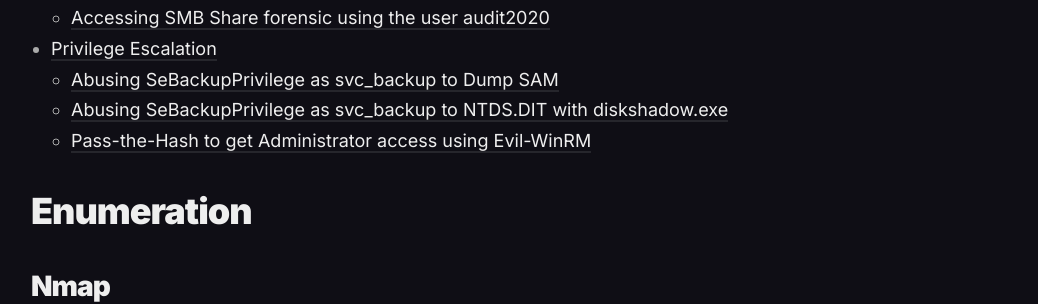
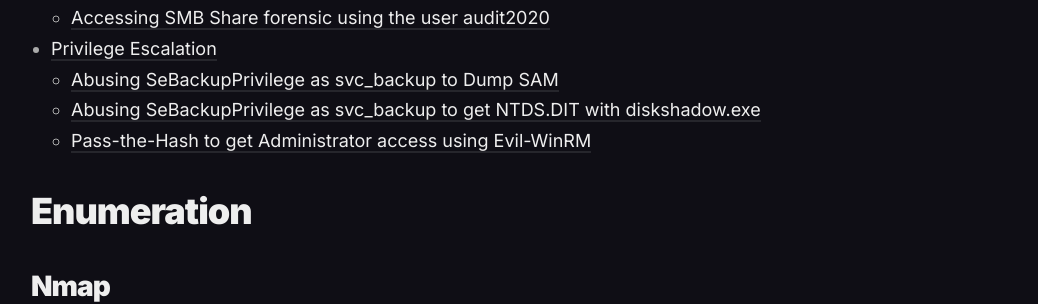
Before and after one commit to Vorkharium/vorkharium.github.io, a Jekyll site: the page built from _posts/2024-11-03-HTB-Blackfield-Write-up.md, in a window 1280 px wide and 900 px high, scrolled down 919 px. Shown: the part 161-465 px from the top of the window, without its empty margins (229-1267 px from the left). Built offline with Jekyll 4.4.1, drawn with Linux system fonts in a browser that asks for light colours; some of the changed text lies outside the part shown.

Commit message:
Update 2024-11-03-HTB-Blackfield-Write-up.md

````diff
--- a/_posts/2024-11-03-HTB-Blackfield-Write-up.md
+++ b/_posts/2024-11-03-HTB-Blackfield-Write-up.md
@@ -17,7 +17,7 @@
   - [Accessing SMB Share forensic using the user audit2020](#accessing-smb-share-forensic-using-the-user-audit2020)
 - [Privilege Escalation](#privilege-escalation)
   - [Abusing SeBackupPrivilege as svc_backup to Dump SAM](#abusing-sebackupprivilege-as-svc_backup-to-dump-sam)
-  - [Abusing SeBackupPrivilege as svc_backup to NTDS.DIT with diskshadow.exe](#abusing-sebackupprivilege-as-svc_backup-to-ntdsdit-with-diskshadowexe)
+  - [Abusing SeBackupPrivilege as svc_backup to get NTDS.DIT with diskshadow.exe](#abusing-sebackupprivilege-as-svc_backup-to-get-ntdsdit-with-diskshadowexe)
   - [Pass-the-Hash to get Administrator access using Evil-WinRM](#pass-the-hash-to-get-administrator-access-using-evil-winrm)
 
 # Enumeration
@@ -371,7 +371,7 @@
 
 But we can abuse SeBackupPrivilege enabled to dump the NTDS.DIT file as well, which is the equivalent of SAM in a domain controller.
 
-## Abusing SeBackupPrivilege as svc_backup to NTDS.DIT with diskshadow.exe
+## Abusing SeBackupPrivilege as svc_backup to get NTDS.DIT using diskshadow.exe
 If we just try to dump NTDS.DIT, we will get the error message that it is being used by another process:
 ```shell
 robocopy /b C:\Windows\NTDS C:\Profiles NTDS.DIT
````
